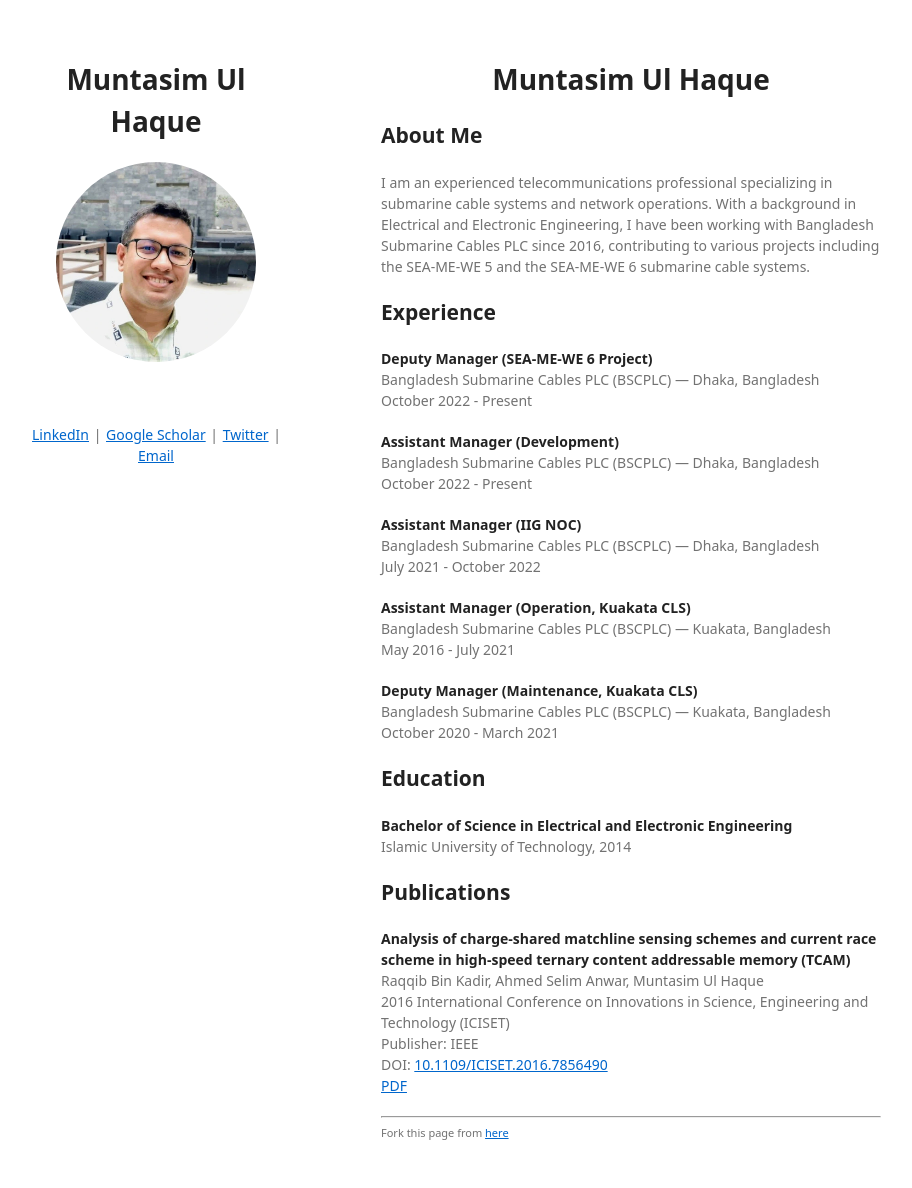
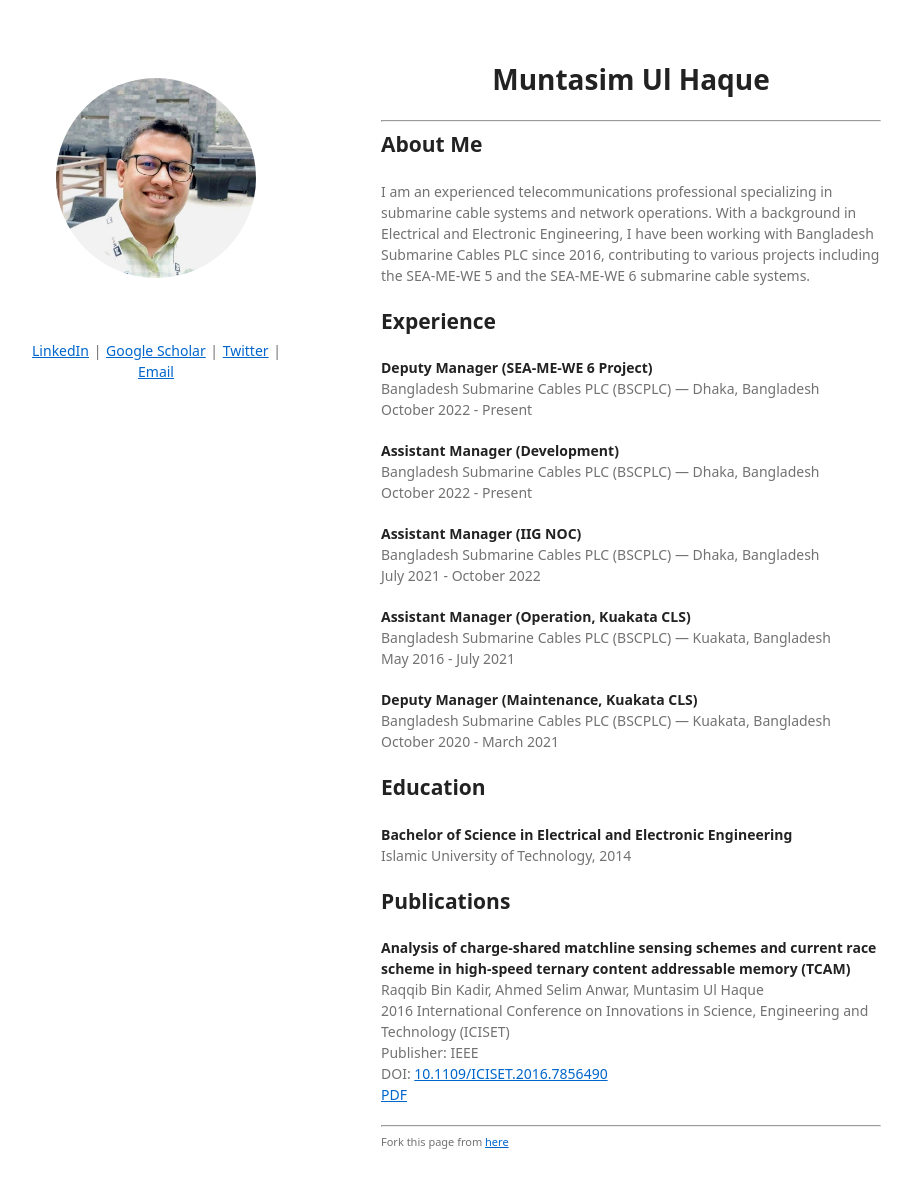
Before and after one commit to muntasimulhaque/muntasimulhaque.github.io, a Jekyll site: the page built from index.md, in a window 1280 px wide and 1221 px high. Shown: the top 1188 px of the window, without its empty margins (189-1101 px from the left). Built offline with Jekyll 4.4.1, drawn with Linux system fonts in a browser that asks for light colours; our own code applies the rules of GitHub Pages for plain Markdown files.

Commit message:
line under name

```diff
--- a/_config.yml
+++ b/_config.yml
@@ -1,4 +1,4 @@
-title: "Muntasim Ul Haque"
+title: ""
 logo: "/images/12-webp.webp?raw=true" # Your photo (or logo) here
 description: >
   <br><br>
--- a/index.md
+++ b/index.md
@@ -1,4 +1,6 @@
 # Muntasim Ul Haque
+
+---
 
 ## About Me
 I am an experienced telecommunications professional specializing in submarine cable systems and network operations. With a background in Electrical and Electronic Engineering, I have been working with Bangladesh Submarine Cables PLC since 2016, contributing to various projects including the SEA-ME-WE 5 and the SEA-ME-WE 6 submarine cable systems.
```
